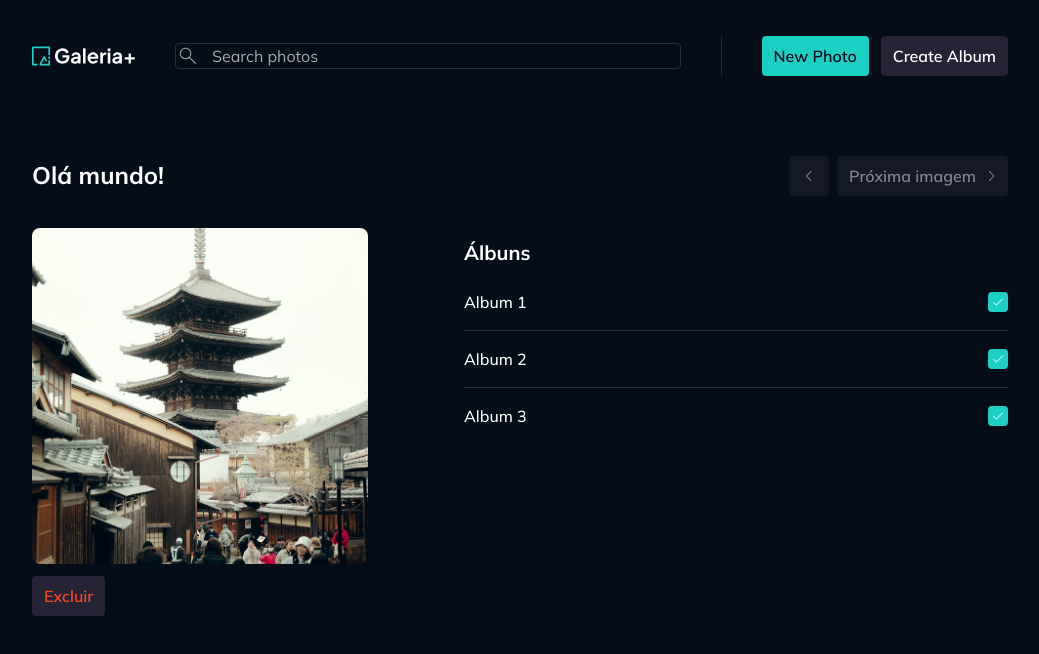
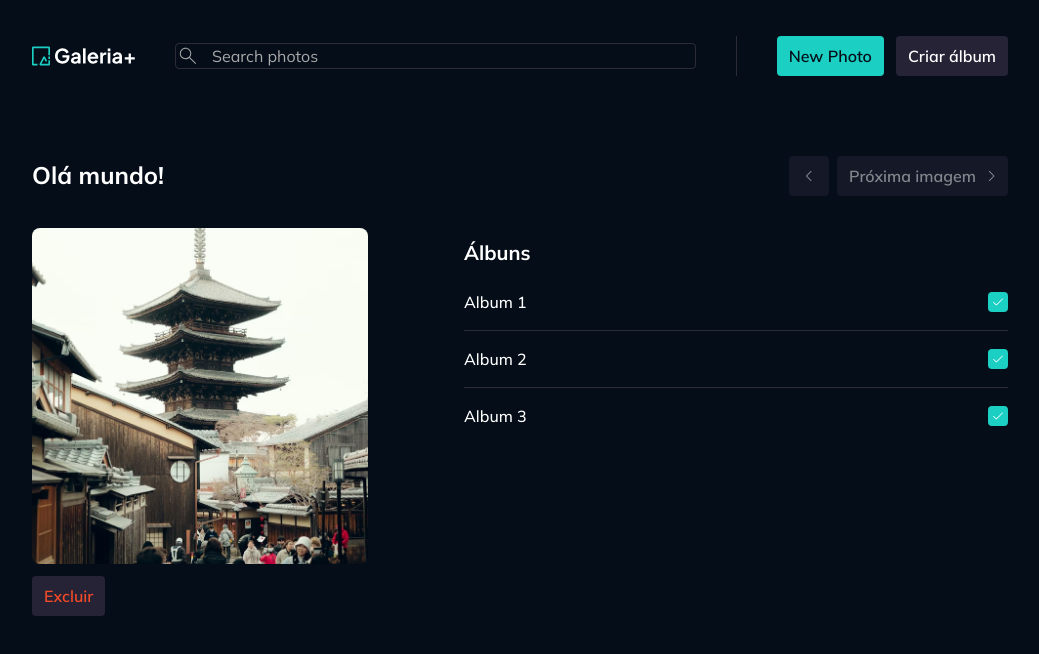
Before and after one commit to brandaoplaster/photo-space, a React (Vite) app: page /fotos/123 in a window 1280 px wide. Shown: the top 654 px of the page, without its empty margins (120-1159 px from the left). Built offline with nearby package versions, Linux system fonts and the light colour scheme.

Commit message:
feat: Adjust main header component to use PhotoNewDialog component

```diff
--- a/src/components/main-header.tsx
+++ b/src/components/main-header.tsx
@@ -5,6 +5,7 @@ import cx from "classnames";
 import Button from "./button";
 import PhotosSearch from "./photos-search";
 import Divider from "./divider";
+import PhotoNewDialog from "../context/photos/components/photo-new-dialog";
 
 interface MainHeaderProps extends React.ComponentProps<typeof Container> {}
 
@@ -24,9 +25,9 @@ export default function MainHeader({ className, ...props }: MainHeaderProps) {
       <Divider orientation="vertical" className="h-10" />
 
       <div className="flex items-center gap-3">
-        <Button>New Photo</Button>
+        <PhotoNewDialog trigger={<Button>New Photo</Button>} />
 
-        <Button variant="secondary">Create Album</Button>
+        <Button variant="secondary">Criar álbum</Button>
       </div>
     </Container>
   );
```
